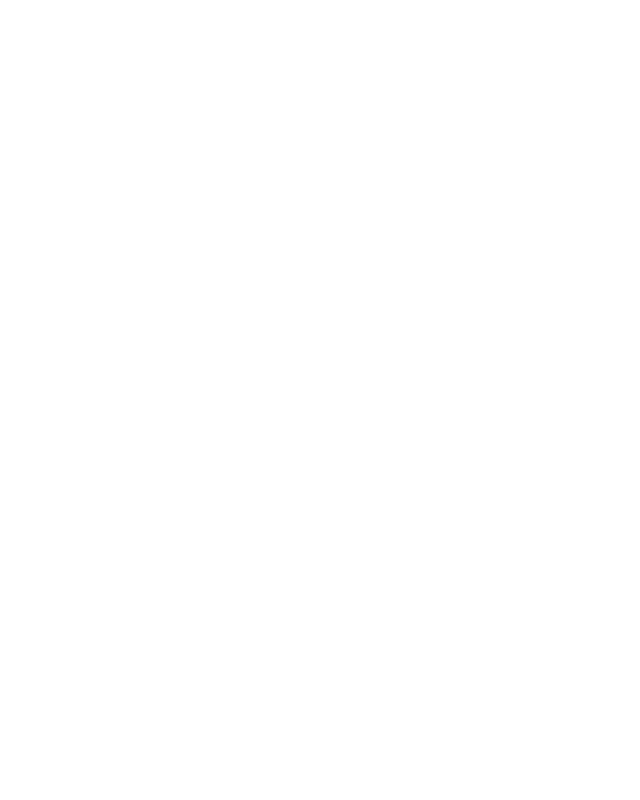
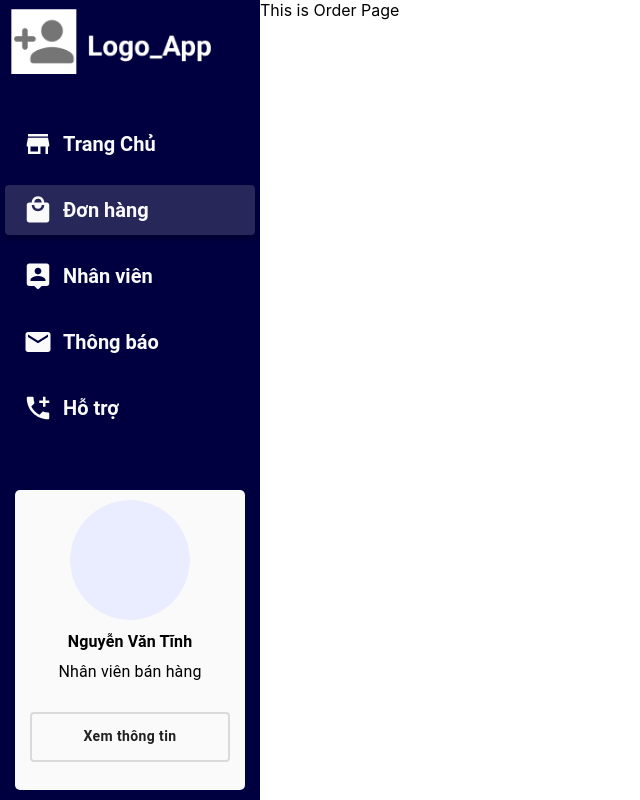
Before and after one commit to VanTien266/dclv, a React (Create React App) app: page /order in a window 1280 px wide. Shown: the whole page, without its empty margins (0-640 px from the left). Built offline with nearby package versions, Linux system fonts and the light colour scheme.

Commit message:
config router

```diff
--- a/package.json
+++ b/package.json
@@ -13,9 +13,11 @@
     "@testing-library/jest-dom": "^5.14.1",
     "@testing-library/react": "^11.2.7",
     "@testing-library/user-event": "^12.8.3",
-    "history": "^5.0.1",
+    "clsx": "^1.1.1",
+    "history": "^4.7.2",
     "react": "^17.0.2",
     "react-dom": "^17.0.2",
+    "react-router": "^5.2.1",
     "react-router-config": "^5.1.1",
     "react-router-dom": "^5.3.0",
     "react-scripts": "^4.0.3",
--- a/src/components/SideBar/Sidebar.js
+++ b/src/components/SideBar/Sidebar.js
@@ -1,10 +1,10 @@
 import React from "react";
-import sidebarConfig from "./sideBarConfig";
-
+import { matchPath, useLocation } from "react-router-dom";
 import { makeStyles } from "@material-ui/styles";
 import SidebarItem from "./components/SidebarItem";
 import CardProfile from "../CardProfile/CardProfile";
 import { Box } from "@material-ui/core";
+import sidebarConfig from "./sideBarConfig";
 
 const useStyles = makeStyles(() => ({
   sidebar: {
@@ -29,6 +29,11 @@
 
 function Sidebar() {
   const classes = useStyles();
+  const { pathname } = useLocation();
+  console.log(pathname);
+  //check path is activate
+  const match = (path) =>
+    path ? matchPath({ path, end: false }, pathname) : false;
   const sidebarContent = (
     <div className={classes.sidebar}>
       <img
@@ -38,7 +43,14 @@
       />
       <nav>
         {sidebarConfig.map((list) => (
-          <SidebarItem key={list.tag} title={list.name} icon={list.icon} />
+          <SidebarItem
+            key={list.tag}
+            path={list.path}
+            icon={list.icon}
+            title={list.name}
+            tag={list.tag}
+            active={match}
+          />
         ))}
       </nav>
       <Box sx={{ flexGrow: 1 }} />
--- a/src/components/SideBar/components/SidebarItem.js
+++ b/src/components/SideBar/components/SidebarItem.js
@@ -1,36 +1,63 @@
-import React from "react";
+import React, { useState, forwardRef } from "react";
+import clsx from "clsx";
+import { NavLink as RouterLink } from "react-router-dom";
 import { makeStyles } from "@material-ui/styles";
 import { ListItem, Button, Typography } from "@material-ui/core";
+
+const CustomRouterLink = forwardRef((props, ref) => (
+  <div ref={ref}>
+    <RouterLink {...props} />
+  </div>
+));
 
 const useStyles = makeStyles(() => ({
   container: {
     width: 250,
     height: 50,
     justifyContent: "flex-start",
+    "&:hover": {
+      backgroundColor: "#69698360",
+      boxShadow: "0px 4px 4px rgba(0, 0, 0, 0.25)",
+    },
   },
 
   icon: {
-    fontSize: "40px",
+    fontSize: "30px",
     color: "#FAFAFB",
     margin: "0 10px",
   },
   title: {
-    fontSize: "24px",
+    fontSize: "20px",
     fontWeight: "bold",
     color: "#FAFAFB",
     textTransform: "none",
   },
   activate: {
-    backgroundColor: "#696983",
+    backgroundColor: "#69698360",
+    boxShadow: "0px 4px 4px rgba(0, 0, 0, 0.25)",
   },
 }));
 
 const SidebarItem = (props) => {
-  const { title, icon: Icon } = props;
+  const { path, tag, title, icon: Icon, active } = props;
+  const isActivate = active(path);
+  console.log(isActivate);
+  const [open, setOpen] = useState(isActivate);
   const classes = useStyles();
+
+  const handleOpen = () => {
+    setOpen((prev) => !prev);
+  };
+
   return (
-    <ListItem disableGutters>
-      <Button className={classes.container} activeClassName={classes.activate}>
+    <ListItem disableGutters onClick={handleOpen}>
+      <Button
+        activeClassName={classes.activate}
+        className={classes.container}
+        component={CustomRouterLink}
+        exact
+        to={path}
+      >
         {<Icon className={classes.icon} />}
         <Typography variant="h5" className={classes.title}>
           {title}
--- a/src/components/SideBar/sideBarConfig.js
+++ b/src/components/SideBar/sideBarConfig.js
@@ -7,30 +7,35 @@
 const sideBarConfig = [
   {
     tag: "dashboard",
+    path: "/dashboard",
     name: "Trang Chủ",
     href: "",
     icon: StoreIcon,
   },
   {
     tag: "order",
+    path: "/order",
     name: "Đơn hàng",
     href: "",
     icon: LocalMallIcon,
   },
   {
     tag: "staff",
+    path: "/staff",
     name: "Nhân viên",
     href: "",
     icon: PersonPinRoundedIcon,
   },
   {
     tag: "notification",
+    path: "/notification",
     name: "Thông báo",
     href: "",
     icon: LocalPostOfficeIcon,
   },
   {
     tag: "help",
+    path: "/help",
     name: "Hỗ trợ",
     href: "",
     icon: AddIcCallIcon,
--- /dev/null
+++ b/src/page/DashBoardPage.js
@@ -0,0 +1,14 @@
+import React from "react";
+import { Typography } from "@material-ui/core";
+
+function DashBoard() {
+  return (
+    <Typography paragraph>
+      Lorem ipsum dolor sit amet consectetur adipisicing elit. Praesentium illum
+      quos aperiam, doloribus, fuga maxime explicabo, natus possimus dolore vel
+      quaerat at quae hic! Atque ex odio non cupiditate inventore!
+    </Typography>
+  );
+}
+
+export default DashBoard;
--- /dev/null
+++ b/src/page/OrderPage.js
@@ -0,0 +1,7 @@
+import React from "react";
+
+function Order() {
+  return <div>This is Order Page</div>;
+}
+
+export default Order;
--- a/src/routes.js
+++ b/src/routes.js
@@ -1,18 +1,29 @@
-import React from "react";
-import { Redirect } from "react-router";
-
+import { Redirect } from "react-router-dom";
 import SignIn from "./screens/SignIn";
+import DashBoardPage from "./page/DashBoardPage";
+import OrderPage from "./page/OrderPage";
 import DashBoard from "./screens/DashBoard/DashBoard";
 const routes = [
-  // {
-  //   path: "/",
-  //   exact: true,
-  //   component: SignIn,
-  // },
   {
-    path: "/dashboard",
+    path: "/",
     exact: true,
+    component: () => <Redirect to="/dashboard" />,
+  },
+  {
+    route: "*",
     component: DashBoard,
+    routes: [
+      {
+        path: "/dashboard",
+        exact: true,
+        component: DashBoardPage,
+      },
+      {
+        path: "/order",
+        exact: true,
+        component: OrderPage,
+      },
+    ],
   },
 ];
 
--- a/src/screens/DashBoard/DashBoard.js
+++ b/src/screens/DashBoard/DashBoard.js
@@ -1,7 +1,9 @@
-import React from "react";
+import React, { Suspense } from "react";
+import { renderRoutes } from "react-router-config";
 import Sidebar from "../../components/SideBar/Sidebar";
-import { Typography } from "@material-ui/core";
-import { makeStyles } from "@material-ui/core";
+import { makeStyles } from "@material-ui/styles";
+import { LinearProgress } from "@material-ui/core";
+import routes from "../../routes";
 
 const useStyles = makeStyles(() => ({
   root: {
@@ -11,23 +13,21 @@
 
   content: {},
 }));
-function DashBoard() {
+const DashBoard = () => {
   const classes = useStyles();
+  const route = routes[1];
   return (
     <div className={classes.root}>
       <div>
         <Sidebar />
       </div>
       <div className={classes.content}>
-        <Typography paragraph>
-          Lorem ipsum dolor sit amet consectetur adipisicing elit. Praesentium
-          illum quos aperiam, doloribus, fuga maxime explicabo, natus possimus
-          dolore vel quaerat at quae hic! Atque ex odio non cupiditate
-          inventore!
-        </Typography>
+        <Suspense fallback={<LinearProgress />}>
+          {renderRoutes(route.routes)}
+        </Suspense>
       </div>
     </div>
   );
-}
+};
 
 export default DashBoard;
```
Also changed, not shown: 1 other file (tests, documents, lock files or other folders).
